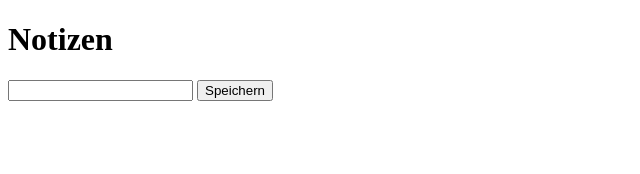
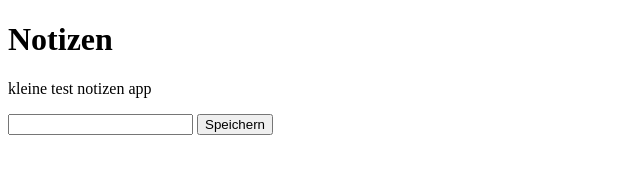
Before and after one commit to Deniz647/devops-notizen-app, a plain HTML site: page frontend/index.html in a window 1280 px wide. Shown: the whole page, without its empty margins (0-640 px from the left). Drawn offline with Linux system fonts and the light colour scheme; no server answers.

Commit message:
kleine beschreibung im frontend hinzugefügt

```diff
--- a/frontend/index.html
+++ b/frontend/index.html
@@ -6,6 +6,8 @@
 <body>
 
     <h1>Notizen</h1>
+<p>kleine test notizen app</p>
+
 
     <input type="text" id="note">
     <button onclick="saveNote()">Speichern</button>
```
